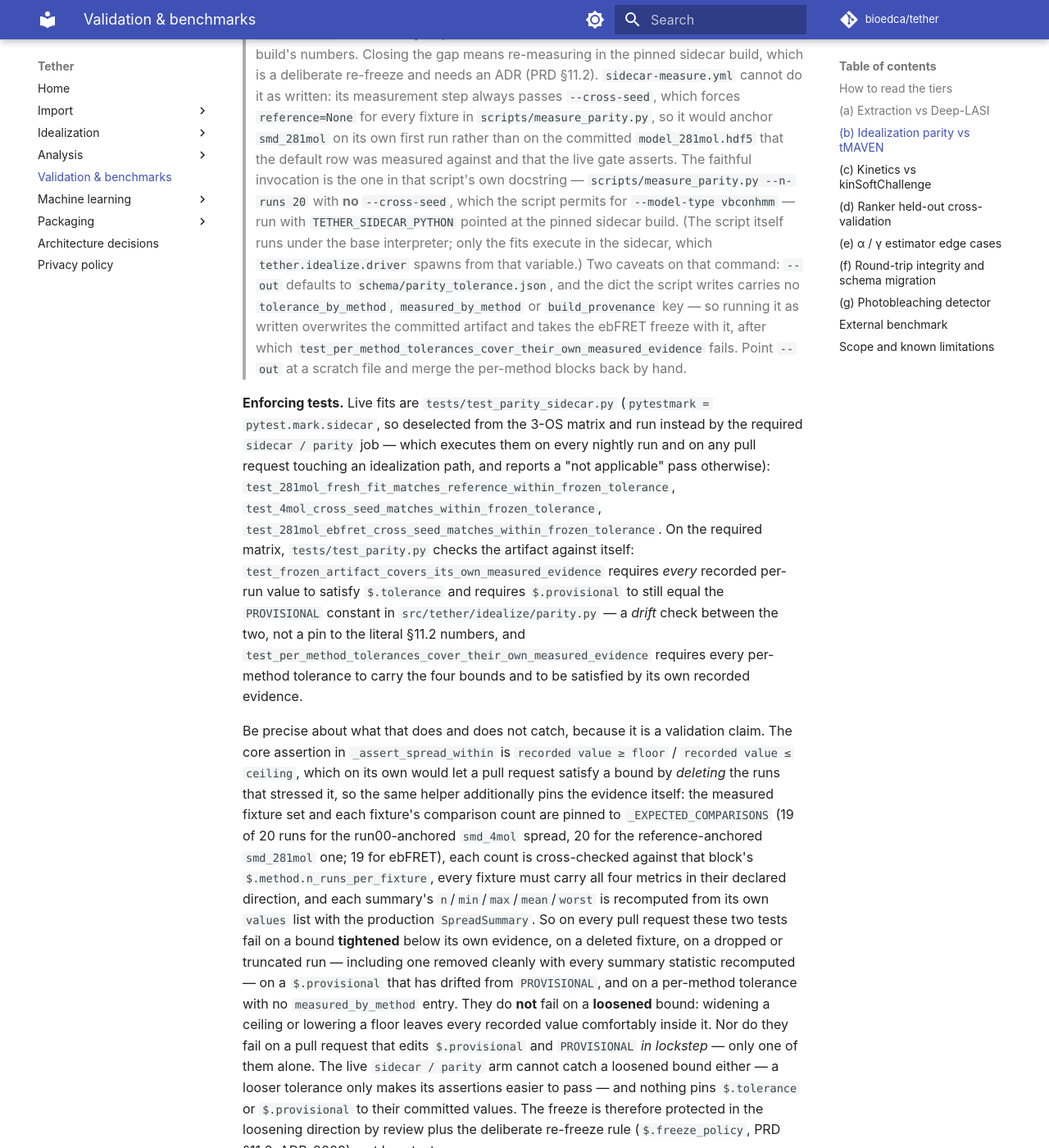
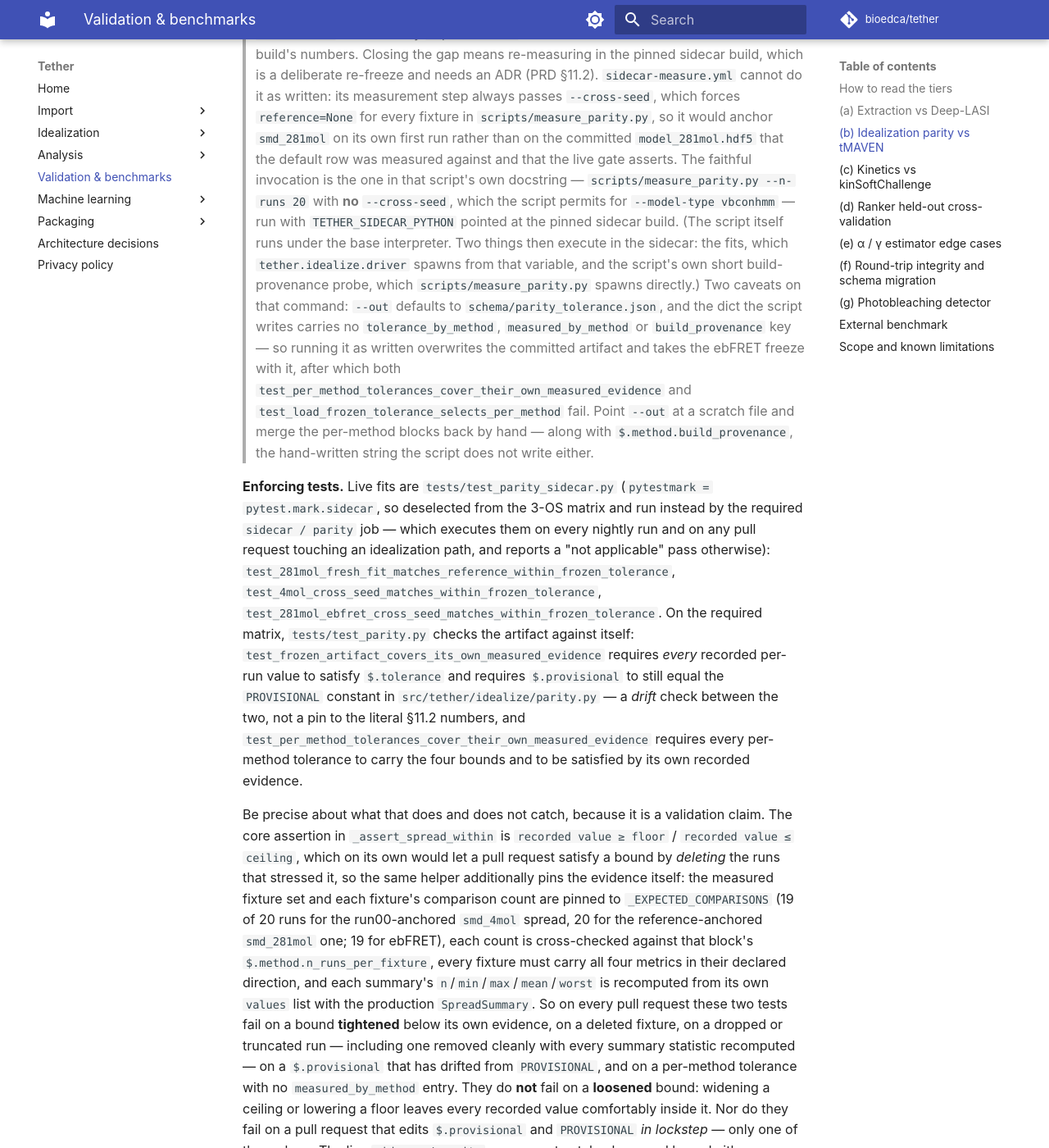
Before and after one commit to bioedca/tether, an MkDocs documentation site: the page built from docs/validation.md, in a window 1280 px wide and 1400 px high, scrolled down 6496 px. Shown: the whole window at 82% size. Built offline with MkDocs 1.6.1 and Material for MkDocs 9.7.7, drawn with Linux system fonts in a browser that asks for light colours; comment, search, counter and statistics services are not loaded; the version menu is left out; some of the changed text lies outside the part shown.

Commit message:
docs(analysis): scope the loosening-blindness claim to its real threshold
Round-2 asserted flatly that the pure `tests/test_parity.py` suite catches no
loosened bound. It catches one: `test_load_frozen_tolerance_selects_per_method`
asserts ebFRET's state-count floor is strictly below the default one, so a
loosened default floor trips it once it reaches ebFRET's frozen 0.5249.

Verified by running `tests/test_parity.py` (py3.13, pytest+numpy+h5py+scipy)
against edited copies of `schema/parity_tolerance.json`: baseline 24 passed;
`$.tolerance.state_count_min_fraction` 0.9 -> 0.40 and -> 0.5249 each give
1 failed (that test), 0.9 -> 0.60 still gives 24 passed. Loosening the other
three default bounds, and all four ebFRET bounds, was checked one at a time:
24 passed every time, so the blindness claim is right everywhere else.

- .github/workflows/sidecar.yml, docs/validation.md: replace the unqualified
  "does not catch a loosened bound" with the threshold that actually holds.
  The neighbouring sentence about the two evidence tests is untouched — it is
  scoped to "they" and is correct as written.

- docs/validation.md: under the printed re-measure recipe, the fits are not the
  only thing running in the sidecar. `scripts/measure_parity.py:254` calls
  `probe_sidecar_build(os.environ.get("TETHER_SIDECAR_PYTHON"))`, which itself
  spawns `[sidecar_python, "-c", _BUILD_PROBE]` (line 135) for the CPython /
  tMAVEN-commit provenance. Say fits plus probe, and say which spawns which.

- docs/validation.md: simulating the overwrite (strip `tolerance_by_method`,
  `measured_by_method`, `method.build_provenance` to match the dict the script
  writes) fails two tests, not one — `test_load_frozen_tolerance_selects_per_method`
  goes down with the per-method one. Name both, and note that the hand-merge
  remedy must also restore `$.method.build_provenance`, which the script never
  writes and which this page relies on above.

```diff
--- a/docs/validation.md
+++ b/docs/validation.md
@@ -205,13 +205,17 @@
 > and that the live gate asserts. The faithful invocation is the one in that script's own
 > docstring — `scripts/measure_parity.py --n-runs 20` with **no** `--cross-seed`, which the
 > script permits for `--model-type vbconhmm` — run with `TETHER_SIDECAR_PYTHON` pointed at the
-> pinned sidecar build. (The script itself runs under the base interpreter; only the fits
-> execute in the sidecar, which `tether.idealize.driver` spawns from that variable.) Two
-> caveats on that command: `--out` defaults to `schema/parity_tolerance.json`, and the dict the
-> script writes carries no `tolerance_by_method`, `measured_by_method` or `build_provenance`
-> key — so running it as written overwrites the committed artifact and takes the ebFRET freeze
-> with it, after which `test_per_method_tolerances_cover_their_own_measured_evidence` fails.
-> Point `--out` at a scratch file and merge the per-method blocks back by hand.
+> pinned sidecar build. (The script itself runs under the base interpreter. Two things then
+> execute in the sidecar: the fits, which `tether.idealize.driver` spawns from that variable,
+> and the script's own short build-provenance probe, which `scripts/measure_parity.py` spawns
+> directly.) Two caveats on that command: `--out` defaults to `schema/parity_tolerance.json`,
+> and the dict the script writes carries no `tolerance_by_method`, `measured_by_method` or
+> `build_provenance` key — so running it as written overwrites the committed artifact and takes
+> the ebFRET freeze with it, after which both
+> `test_per_method_tolerances_cover_their_own_measured_evidence` and
+> `test_load_frozen_tolerance_selects_per_method` fail. Point `--out` at a scratch file and
+> merge the per-method blocks back by hand — along with `$.method.build_provenance`, the
+> hand-written string the script does not write either.
 
 **Enforcing tests.** Live fits are `tests/test_parity_sidecar.py`
 (`pytestmark = pytest.mark.sidecar`, so deselected from the 3-OS matrix and run instead by
@@ -246,7 +250,12 @@
 do they fail on a pull request that edits `$.provisional` and `PROVISIONAL` *in lockstep* —
 only one of them alone. The live `sidecar / parity` arm cannot catch a loosened bound
 either — a looser tolerance only makes its assertions easier to pass — and nothing pins
-`$.tolerance` or `$.provisional` to their committed values. The freeze is therefore
+`$.tolerance` or `$.provisional` to their committed values. One loosening *is* caught, by a
+third test rather than by either evidence test: `test_load_frozen_tolerance_selects_per_method`
+asserts ebFRET's state-count floor is strictly below the default one, so it fails once
+`$.tolerance.state_count_min_fraction` is dropped to ebFRET's frozen `0.5249` or below
+(0.40 fails; 0.60 still passes, and loosening any of the other three default bounds, or any
+of the four ebFRET bounds, is not caught at all). Short of that one threshold, the freeze is
 protected in the loosening direction by review plus the deliberate re-freeze rule
 (`$.freeze_policy`, PRD §11.2, ADR-0009), not by a test.
 
```
Also changed, not shown: 1 other file.
